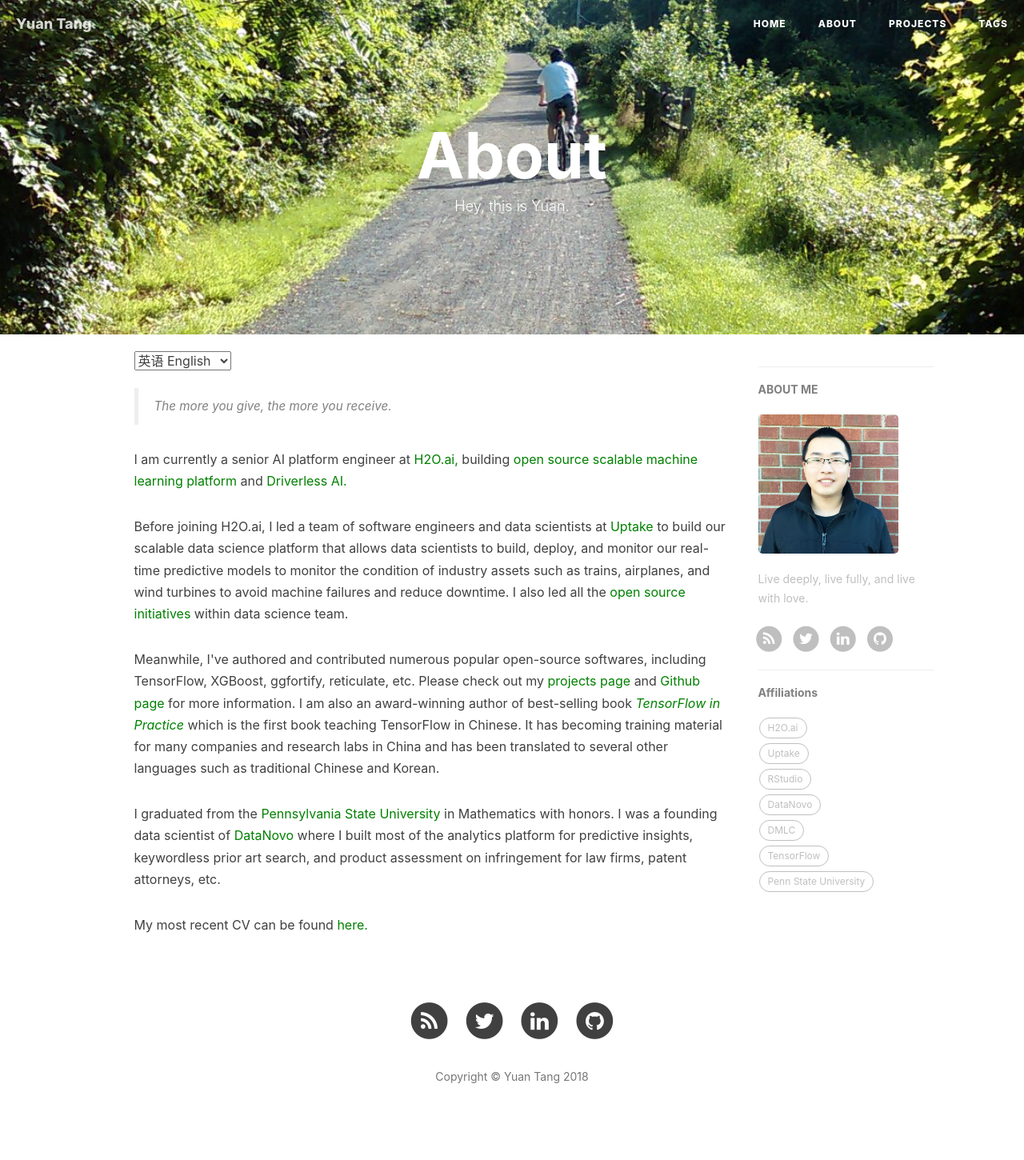
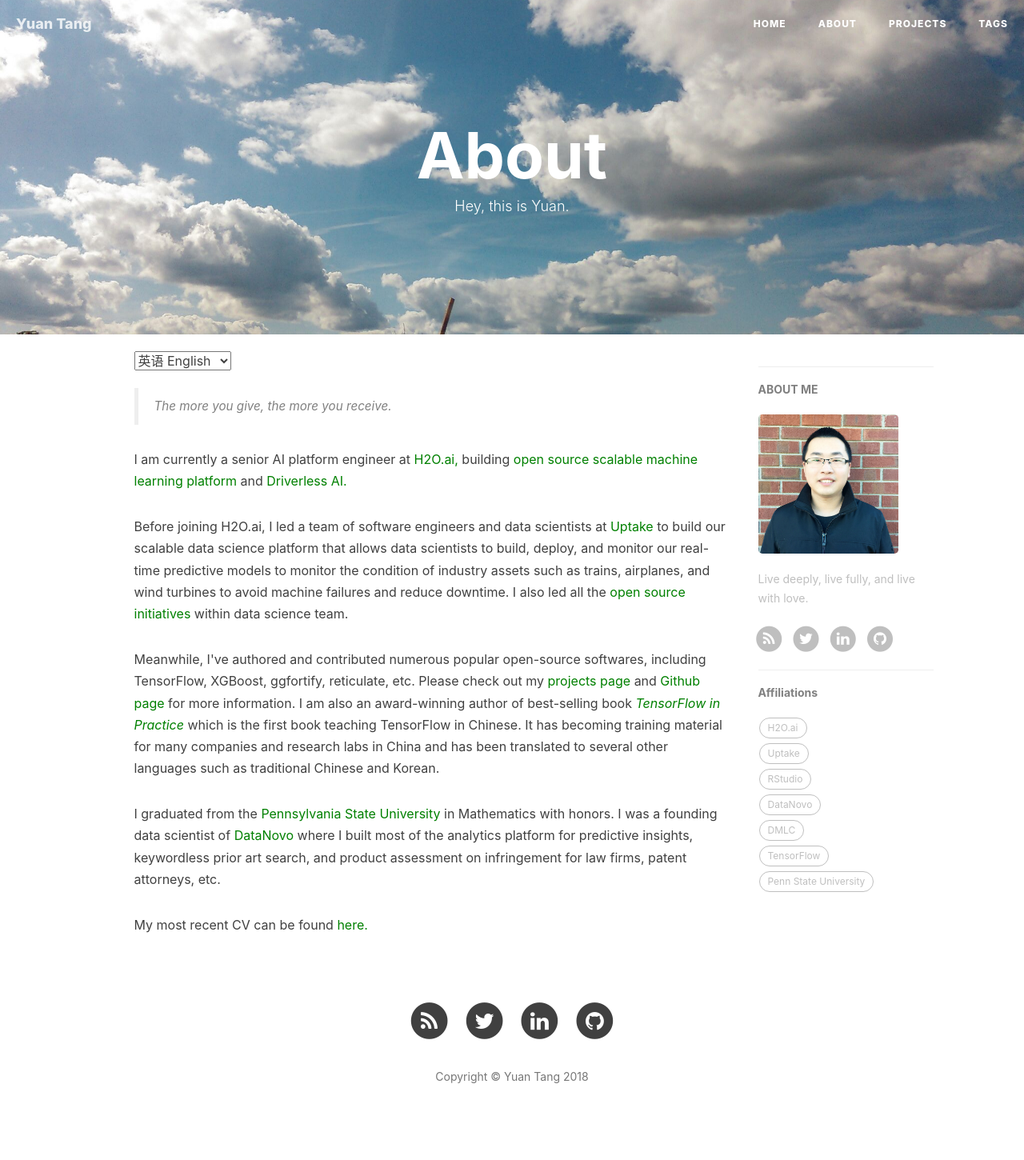
Before and after one commit to terrytangyuan/terrytangyuan.github.com, a Jekyll site: the page built from about.html, in a window 1280 px wide. Shown: the whole page at 80% size. Built offline with Jekyll 4.4.1, drawn with Linux system fonts in a browser that asks for light colours; nearby versions of some CDN libraries; comment, search, counter and statistics services are not loaded.

Commit message:
Change background

```diff
--- a/about.html
+++ b/about.html
@@ -2,7 +2,7 @@
 layout: page
 title: "About"
 description: "Hey, this is Yuan."
-header-img: "img/about-bg.jpg"
+header-img: "img/clouds.jpg"
 ---
 
 <!-- Language Selector -->
--- a/projects.html
+++ b/projects.html
@@ -2,7 +2,7 @@
 layout: page
 title: "Projects"
 description: "A list of contributed open-source projects."
-header-img: "img/sunshine.jpg"
+header-img: "img/clouds.jpg"
 ---
 
 
```
